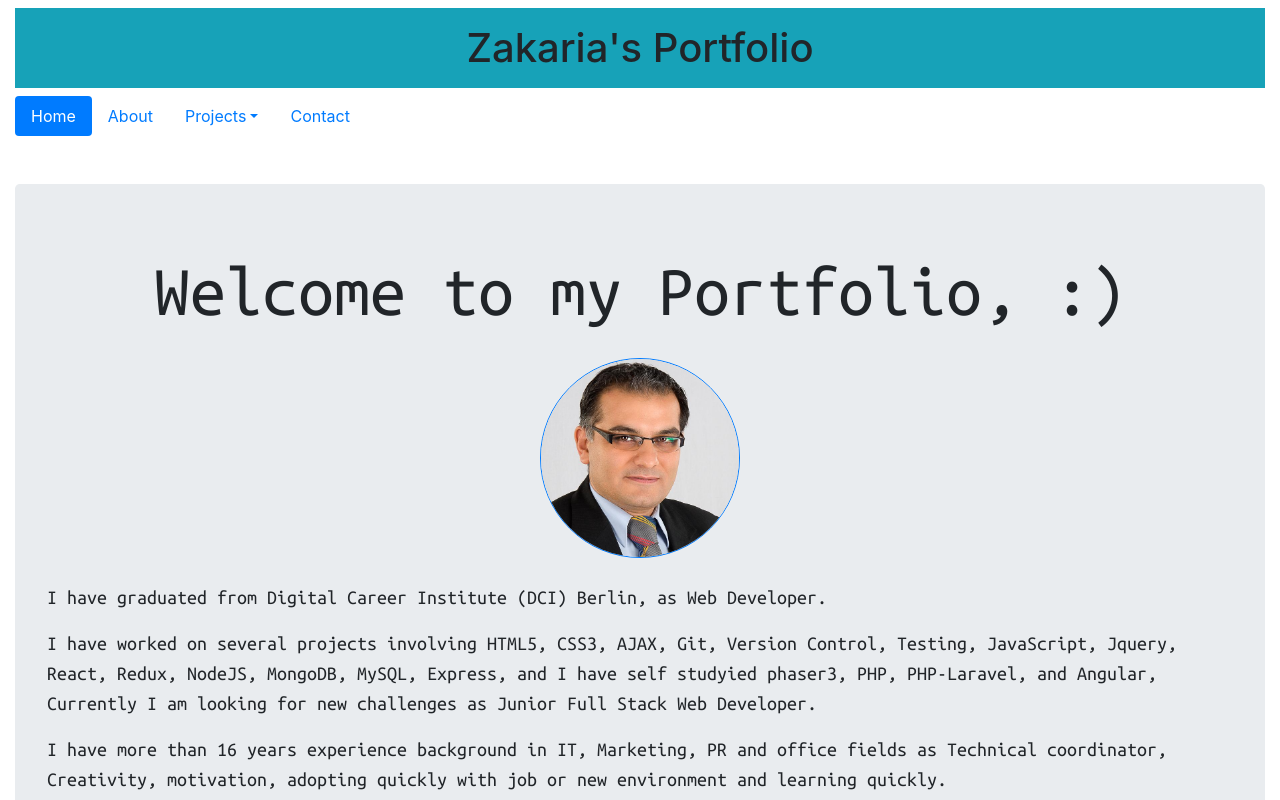
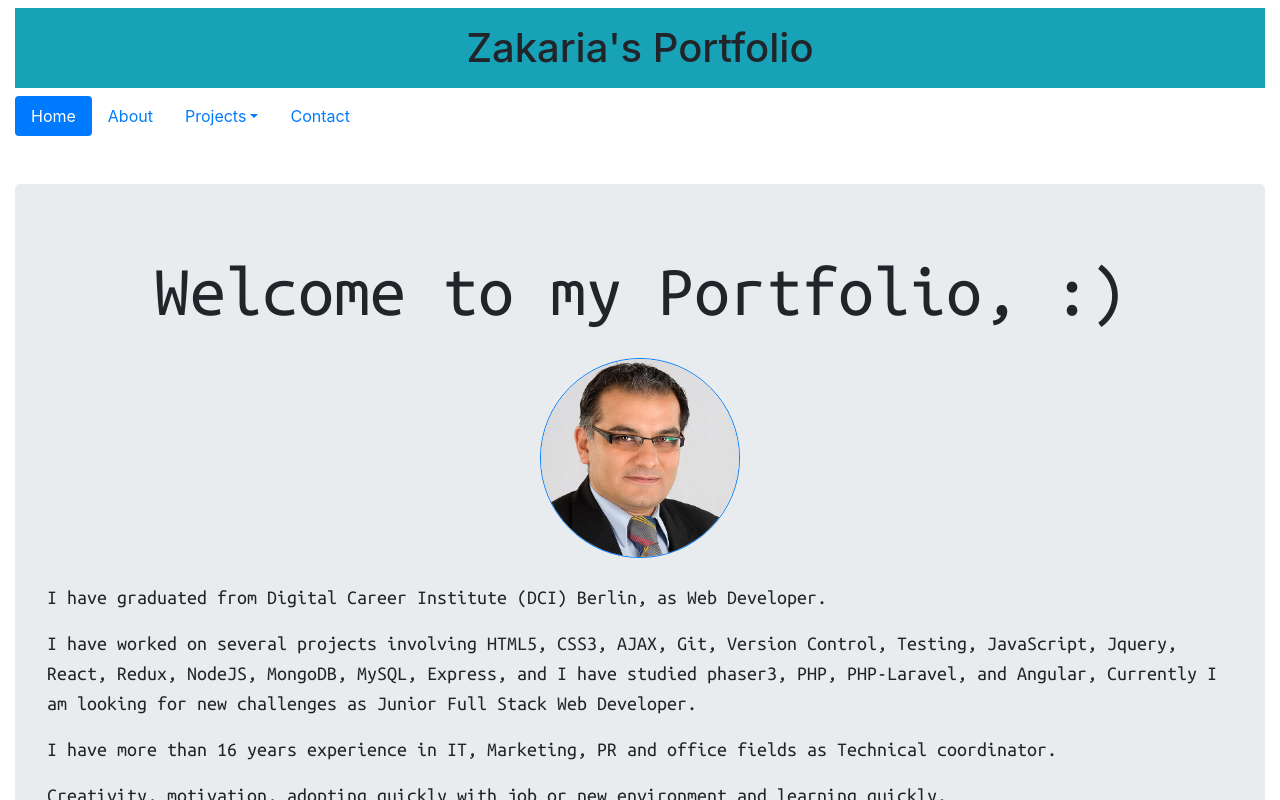
Before and after one commit to WebUp-dci-fbw7/ZakMos.github.io, a React (Create React App) app: page / in a window 1280 px wide. Shown: the top 800 px of the page. Built offline with nearby package versions, Linux system fonts and the light colour scheme.

Commit message:
update link and home page

```diff
--- a/src/views/About.jsx
+++ b/src/views/About.jsx
@@ -78,7 +78,7 @@ class About extends Component {
 
           </CardBody>
           <CardFooter className="text-muted">
-            <small>last updated 06-08-2019</small>
+            <small>last updated 15-11-2019</small>
           </CardFooter>
         </Card>
         <Card>
@@ -86,15 +86,15 @@ class About extends Component {
           <CardBody>
             <CardTitle>Languages</CardTitle>
               <ListGroup>
+                <ListGroupItem>Germany: B1</ListGroupItem>
+                <ListGroupItem>English: Fluent</ListGroupItem>
                 <ListGroupItem>Kurdish: Mother Languages</ListGroupItem>
                 <ListGroupItem>Arabic: Fluent</ListGroupItem>
-                <ListGroupItem>English: Fluent</ListGroupItem>
-                <ListGroupItem>Germany: B1</ListGroupItem>
                 <ListGroupItem>Turkish: Average</ListGroupItem>
                 </ListGroup>
           </CardBody>
           <CardFooter className="text-muted">
-            <small>last updated 06-08-2019</small>
+            <small>last updated 15-11-2019</small>
           </CardFooter>
         </Card>
       </CardDeck>
--- a/src/views/Contact.jsx
+++ b/src/views/Contact.jsx
@@ -83,7 +83,7 @@ class Contact extends Component {
                 <FontAwesomeIcon icon={faFacebookSquare} size="3x"></FontAwesomeIcon></a>
               </li>
               <li className="list-inline-item">
-                <a href="https://de.linkedin.com/in/zakaria-moslim" target="_blank" rel="noopener noreferrer">
+                <a href="https://www.linkedin.com/in/zakmos" target="_blank" rel="noopener noreferrer">
                 <FontAwesomeIcon icon={faLinkedin} size="3x"></FontAwesomeIcon></a>
               </li>
             </ul>
--- a/src/views/Home.jsx
+++ b/src/views/Home.jsx
@@ -16,10 +16,11 @@ class Home extends Component {
           </h2>
           <img className="personal-img rounded-circle border border-primary mt-4 mx-auto d-block" src={personalPic} alt="Zakaria's-pic" />
           <p className="lead mt-4">I have graduated from Digital Career Institute (DCI) Berlin, as Web Developer.</p>
-          <p className="lead mt-1">I have worked on several projects involving HTML5, CSS3, AJAX, Git, Version Control, Testing, JavaScript, Jquery, React, Redux, NodeJS, MongoDB, MySQL, Express, and I have self studyied phaser3, PHP, PHP-Laravel, and Angular, Currently I am looking for new challenges as Junior Full Stack Web Developer.
+          <p className="lead mt-1">I have worked on several projects involving HTML5, CSS3, AJAX, Git, Version Control, Testing, JavaScript, Jquery, React, Redux, NodeJS, MongoDB, MySQL, Express, and I have studied phaser3, PHP, PHP-Laravel, and Angular, Currently I am looking for new challenges as Junior Full Stack Web Developer.
           </p>
           <p className="lead mt-1">
-          I have more than 16 years experience background in IT, Marketing, PR and office fields as Technical coordinator,
+          I have more than 16 years experience in IT, Marketing, PR and office fields as Technical coordinator.</p>
+          <p className="lead mt-1">
           Creativity, motivation, adopting quickly with job or new environment and learning quickly.</p>
           <hr className="my-2" />
           <p>Take a look of my profile</p>
```
Also changed, not shown: 1 other file (tests, documents, lock files or other folders).
